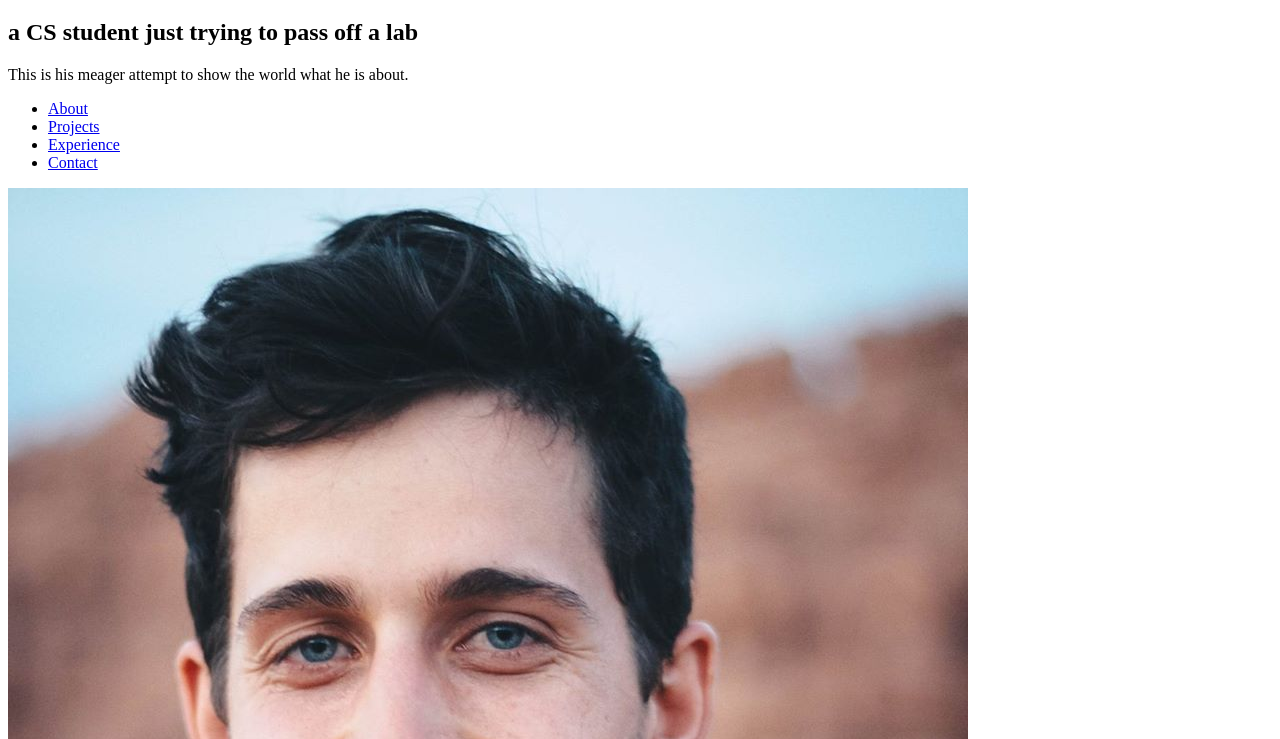
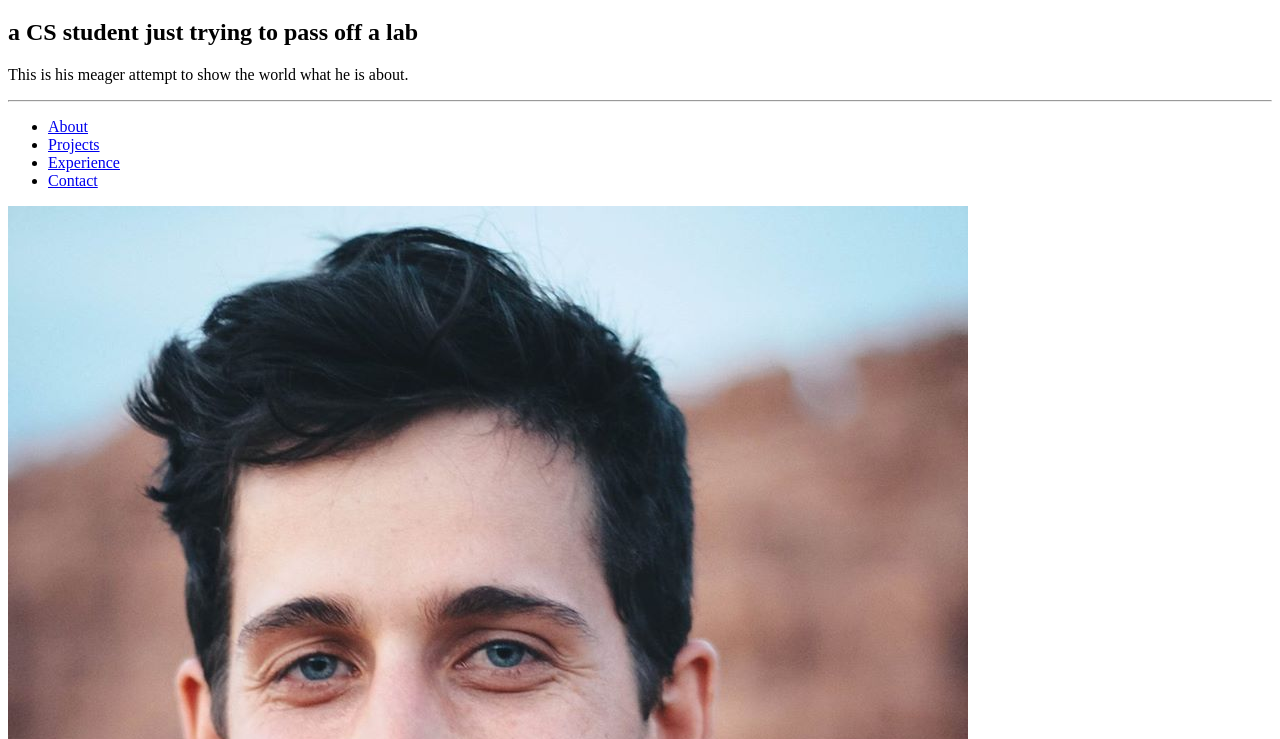
Before and after one commit to michaelsimmons94/portfolio, a plain HTML site: page index.html in a window 1280 px wide. Shown: the part 61-800 px from the top of the page. Drawn offline with Linux system fonts and the light colour scheme.

Commit message:
updated index

```diff
--- a/index.html
+++ b/index.html
@@ -4,11 +4,27 @@
         <title>Michael's webserver</title>
     </head>
     <body>
+            <style>
+                    hr {
+                  display: block;
+                  margin-top: 0.5em;
+                  margin-bottom: 0.5em;
+                  margin-left: auto;
+                  margin-right: auto;
+                  border-style: inset;
+                  border-width: 1px;
+                  color: black
+              }
+          </style>
+
         <h1>Michael Simmons</h1>
+
         <h2>
             a CS student just trying to pass off a lab
         </h2>
+
         <p>This is his meager attempt to show the world what he is about.</p>
+        <hr>
         <ul>
             <li><a href="pages/about.html">About</a></li>
             <li><a href="pages/projects.html">Projects</a></li>
```
